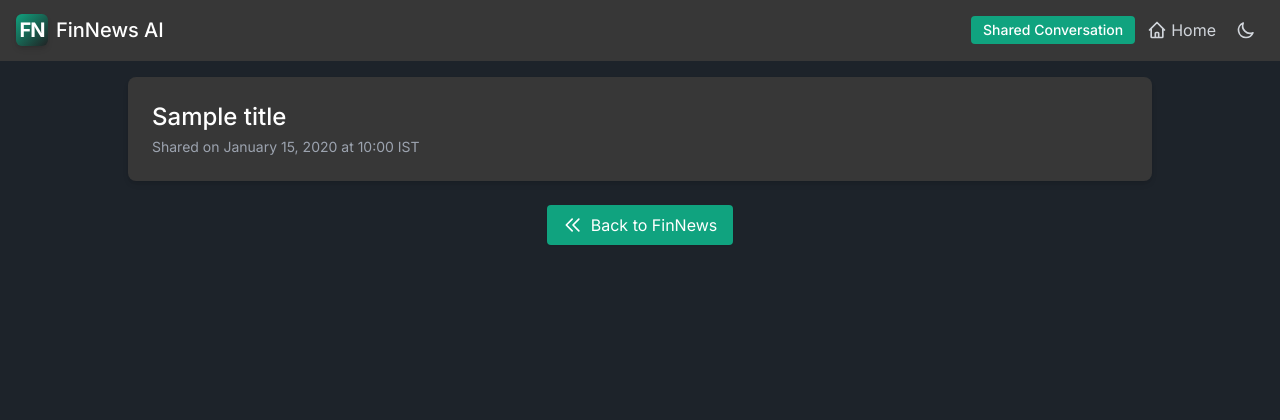
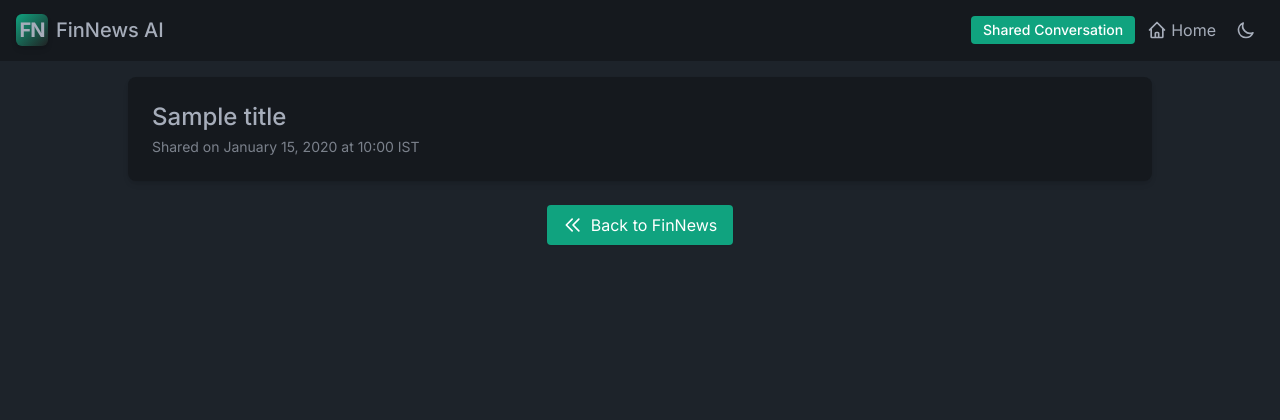
Before and after one commit to arvindmundhe4/finnews-ai, a Python web app: template templates/shared_chat.html in a window 1280 px wide. Shown: the top 420 px of the page. Run offline with Jinja, Linux system fonts and the light colour scheme; the template is opened without the code that fills it: most values are stand-ins (such as "Sample title", 1, 10 or a date in 2020); some libraries are stand-ins or nearby versions.

Commit message:
Theme consistency in Shareable links

```diff
--- a/templates/shared_chat.html
+++ b/templates/shared_chat.html
@@ -123,9 +124,9 @@
 {% block content %}
 <div class="flex h-screen overflow-hidden flex-col">
     <!-- Header -->
-    <header class="bg-neutral text-white shadow-md border-b border-neutral/20">
+    <header class="bg-base-300 text-base-content shadow-md border-b border-base-300/20">
         <div class="w-full px-4 py-3 flex justify-between items-center">
-            <a href="/" class="text-xl font-medium flex items-center text-white">
+            <a href="/" class="text-xl font-medium flex items-center text-base-content">
                 <div class="w-8 h-8 rounded-md bg-gradient-to-br from-primary to-accent flex items-center justify-center mr-2 shadow-md">
                     <span class="font-bold tracking-tighter">FN</span>
                 </div>
@@ -133,13 +134,13 @@
             </a>
             <div class="flex items-center">
                 <span class="bg-primary text-white px-3 py-1 rounded text-sm font-medium mr-3">Shared Conversation</span>
-                <a href="/" class="text-gray-300 hover:text-white flex items-center mr-3 transition-colors duration-200">
+                <a href="/" class="text-base-content hover:text-primary flex items-center mr-3 transition-colors duration-200">
                     <svg xmlns="http://www.w3.org/2000/svg" class="h-5 w-5 mr-1" fill="none" viewBox="0 0 24 24" stroke="currentColor">
                         <path stroke-linecap="round" stroke-linejoin="round" stroke-width="2" d="M3 12l2-2m0 0l7-7 7 7M5 10v10a1 1 0 001 1h3m10-11l2 2m-2-2v10a1 1 0 01-1 1h-3m-6 0a1 1 0 001-1v-4a1 1 0 011-1h2a1 1 0 011 1v4a1 1 0 001 1m-6 0h6" />
                     </svg>
                     Home
                 </a>
-                <button id="theme-toggle" class="text-gray-300 hover:text-white p-2 rounded hover:bg-accent transition-colors duration-200">
+                <button id="theme-toggle" class="text-base-content hover:text-primary p-2 rounded hover:bg-base-200 transition-colors duration-200">
                     <svg xmlns="http://www.w3.org/2000/svg" class="h-5 w-5" fill="none" viewBox="0 0 24 24" stroke="currentColor">
                         <path stroke-linecap="round" stroke-linejoin="round" stroke-width="2" d="M20.354 15.354A9 9 0 018.646 3.646 9.003 9.003 0 0012 21a9.003 9.003 0 008.354-5.646z" />
                     </svg>
@@ -152,9 +153,9 @@
     <div class="flex-1 overflow-auto bg-base-100 p-4">
         <div class="max-w-5xl mx-auto space-y-6">
             <!-- Shared Chat Title -->
-            <div class="bg-neutral p-6 rounded-lg shadow-md">
-                <h1 class="text-2xl font-medium text-white">{{ title }}</h1>
-                <p class="text-sm text-gray-400 mt-1">Shared on {{ created_at.strftime('%B %d, %Y at %H:%M') }} IST</p>
+            <div class="bg-base-300 p-6 rounded-lg shadow-md">
+                <h1 class="text-2xl font-medium text-base-content">{{ title }}</h1>
+                <p class="text-sm text-base-content opacity-70 mt-1">Shared on {{ created_at.strftime('%B %d, %Y at %H:%M') }} IST</p>
             </div>
 
             <!-- Messages -->
@@ -199,29 +200,27 @@
 
     // Set initial theme based on localStorage or system preference
     function setInitialTheme() {
-        const savedTheme = localStorage.getItem('theme');
-        if (savedTheme === 'light') {
-            document.documentElement.classList.remove('dark');
-            document.documentElement.classList.add('light');
-        } else {
-            document.documentElement.classList.remove('light');
-            document.documentElement.classList.add('dark');
-        }
+        const savedTheme = localStorage.getItem('theme') || 'dark';
+        document.documentElement.setAttribute('data-theme', savedTheme);
+        document.documentElement.classList.toggle('dark', savedTheme === 'dark');
     }
 
     setInitialTheme();
 
     // Toggle theme function
     function toggleTheme() {
-        if (document.documentElement.classList.contains('dark')) {
-            document.documentElement.classList.remove('dark');
-            document.documentElement.classList.add('light');
-            localStorage.setItem('theme', 'light');
-        } else {
-            document.documentElement.classList.remove('light');
-            document.documentElement.classList.add('dark');
-            localStorage.setItem('theme', 'dark');
-        }
+        const html = document.documentElement;
+        const currentTheme = html.getAttribute('data-theme');
+        const newTheme = currentTheme === 'dark' ? 'black' : 'dark';
+
+        html.setAttribute('data-theme', newTheme);
+        html.classList.toggle('dark', newTheme === 'dark');
+        localStorage.setItem('theme', newTheme);
+
+        // Update the icon to match the theme
+        themeToggle.innerHTML = newTheme === 'black'
+            ? '<svg xmlns="http://www.w3.org/2000/svg" class="h-5 w-5" fill="none" viewBox="0 0 24 24" stroke="currentColor"><path stroke-linecap="round" stroke-linejoin="round" stroke-width="2" d="M13 16h-1v-4h-1m1-4h.01M21 12a9 9 0 11-18 0 9 9 0 0118 0z" /></svg>'
+            : '<svg xmlns="http://www.w3.org/2000/svg" class="h-5 w-5" fill="none" viewBox="0 0 24 24" stroke="currentColor"><path stroke-linecap="round" stroke-linejoin="round" stroke-width="2" d="M20.354 15.354A9 9 0 018.646 3.646 9.003 9.003 0 0012 21a9.003 9.003 0 008.354-5.646z" /></svg>';
     }
 
     // Add click event for theme toggle
@@ -235,12 +234,12 @@
             // Style table headers
             const headers = table.querySelectorAll('th');
             headers.forEach(th => {
-                th.style.backgroundColor = '#2563EB';
+                th.style.backgroundColor = 'var(--primary)';
                 th.style.color = 'white';
                 th.style.fontWeight = '600';
                 th.style.padding = '0.75rem 1rem';
                 th.style.textAlign = 'left';
-                th.style.border = '1px solid #1E40AF';
+                th.style.border = '1px solid rgba(255, 255, 255, 0.1)';
             });
 
             // Style the Date column
@@ -266,7 +265,7 @@
             const cells = table.querySelectorAll('td');
             cells.forEach(td => {
                 td.style.padding = '0.75rem 1rem';
-                td.style.border = '1px solid #4B5563';
+                td.style.border = '1px solid rgba(255, 255, 255, 0.1)';
                 td.style.verticalAlign = 'top';
             });
 
@@ -302,9 +301,9 @@
             const rows = table.querySelectorAll('tr');
             rows.forEach((row, index) => {
                 if (index % 2 === 1) { // odd rows (excluding header)
-                    row.style.backgroundColor = '#1F2937';
+                    row.style.backgroundColor = 'var(--b2)';
                 } else if (index > 0) { // even rows (excluding header)
-                    row.style.backgroundColor = '#111827';
+                    row.style.backgroundColor = 'var(--b3, var(--b2))';
                 }
             });
         });
@@ -318,12 +317,12 @@
                 heading.style.marginBottom = '1.5rem';
                 heading.style.fontSize = '1.5rem';
                 heading.style.fontWeight = '600';
-                heading.style.color = '#60A5FA';
+                heading.style.color = 'var(--primary)';
                 heading.style.textAlign = 'center';
                 heading.style.padding = '0.75rem';
-                heading.style.backgroundColor = '#1F2937';
+                heading.style.backgroundColor = 'var(--b2)';
                 heading.style.borderRadius = '0.5rem';
-                heading.style.borderBottom = '3px solid #3B82F6';
+                heading.style.borderBottom = '3px solid var(--primary)';
                 heading.style.boxShadow = '0 4px 6px rgba(0, 0, 0, 0.1)';
             }
         });
@@ -332,7 +331,7 @@
         document.querySelectorAll('.markdown-content a').forEach(link => {
             link.setAttribute('target', '_blank');
             link.setAttribute('rel', 'noopener noreferrer');
-            link.style.color = '#60A5FA';
+            link.style.color = 'var(--primary)';
             link.style.textDecoration = 'none';
             link.style.fontWeight = '500';
         });
@@ -343,11 +342,12 @@
                 p.classList.add('disclaimer');
                 p.style.marginTop = '2rem';
                 p.style.fontStyle = 'italic';
-                p.style.color = '#9CA3AF';
+                p.style.color = 'var(--bc)';
+                p.style.opacity = '0.7';
                 p.style.fontSize = '0.9rem';
                 p.style.padding = '0.75rem';
-                p.style.borderTop = '1px solid #374151';
-                p.style.backgroundColor = 'rgba(31, 41, 55, 0.4)';
+                p.style.borderTop = '1px solid rgba(255, 255, 255, 0.1)';
+                p.style.backgroundColor = 'var(--b2)';
                 p.style.borderRadius = '0.5rem';
                 p.style.textAlign = 'center';
             }
```
Also changed, not shown: other parts of templates/shared_chat.html (+16 -15 lines).
